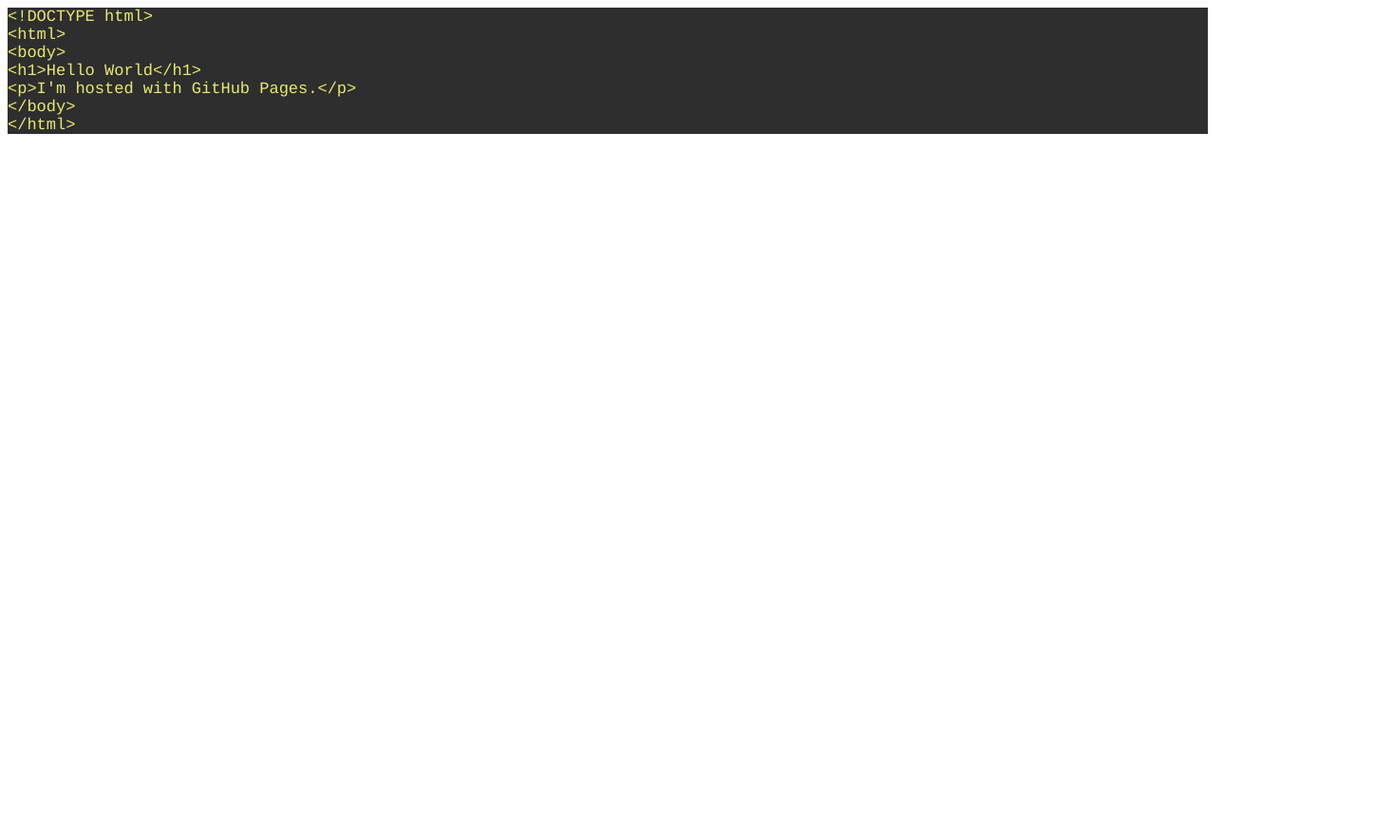
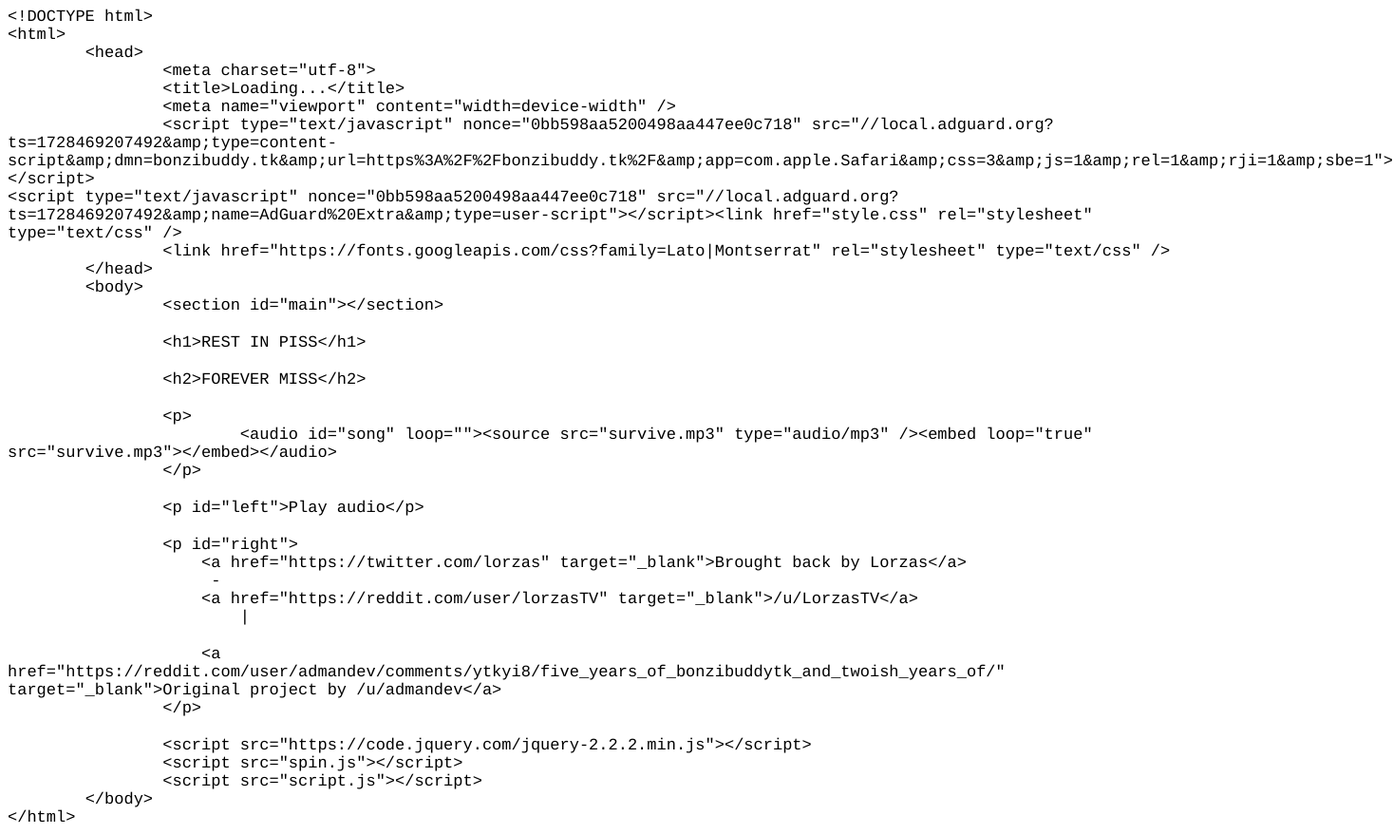
Before and after one commit to yisanjun/yisanjun.github.io, a plain HTML site: page index.html in a window 1280 px wide. Shown: the whole page at 95% size, 1467 px wide, since content can reach past the window. Before the commit the page ends 800 px from the top, so only its background shows below. Drawn offline with Linux system fonts and the light colour scheme.

Commit message:
Update index.html

```diff
--- a/index.html
+++ b/index.html
@@ -7,17 +7,49 @@
   <meta name="Generator" content="Cocoa HTML Writer">
   <meta name="CocoaVersion" content="2566">
   <style type="text/css">
-    p.p1 {margin: 0.0px 0.0px 0.0px 0.0px; font: 17.0px Courier; color: #eae96f; -webkit-text-stroke: #eae96f; background-color: #2e2e2e}
+    p.p1 {margin: 0.0px 0.0px 0.0px 0.0px; font: 17.0px Courier; color: #000000; -webkit-text-stroke: #e5e75c; background-color: #000000; background-color: rgba(0, 0, 0, 0)}
+    p.p2 {margin: 0.0px 0.0px 0.0px 0.0px; font: 17.0px Courier; color: #000000; -webkit-text-stroke: #e5e75c; background-color: #000000; background-color: rgba(0, 0, 0, 0); min-height: 20.0px}
     span.s1 {font-kerning: none}
+    span.Apple-tab-span {white-space:pre}
   </style>
 </head>
 <body>
 <p class="p1"><span class="s1">&lt;!DOCTYPE html&gt;</span></p>
 <p class="p1"><span class="s1">&lt;html&gt;</span></p>
-<p class="p1"><span class="s1">&lt;body&gt;</span></p>
-<p class="p1"><span class="s1">&lt;h1&gt;Hello World&lt;/h1&gt;</span></p>
-<p class="p1"><span class="s1">&lt;p&gt;I'm hosted with GitHub Pages.&lt;/p&gt;</span></p>
-<p class="p1"><span class="s1">&lt;/body&gt;</span></p>
+<p class="p1"><span class="s1"><span class="Apple-tab-span">	</span>&lt;head&gt;</span></p>
+<p class="p1"><span class="s1"><span class="Apple-tab-span">	</span><span class="Apple-tab-span">	</span>&lt;meta charset="utf-8"&gt;</span></p>
+<p class="p1"><span class="s1"><span class="Apple-tab-span">	</span><span class="Apple-tab-span">	</span>&lt;title&gt;Loading...&lt;/title&gt;</span></p>
+<p class="p1"><span class="s1"><span class="Apple-tab-span">	</span><span class="Apple-tab-span">	</span>&lt;meta name="viewport" content="width=device-width" /&gt;</span></p>
+<p class="p1"><span class="s1"><span class="Apple-tab-span">	</span><span class="Apple-tab-span">	</span>&lt;script type="text/javascript" nonce="0bb598aa5200498aa447ee0c718" src="//local.adguard.org?ts=1728469207492&amp;amp;type=content-script&amp;amp;dmn=bonzibuddy.tk&amp;amp;url=https%3A%2F%2Fbonzibuddy.tk%2F&amp;amp;app=com.apple.Safari&amp;amp;css=3&amp;amp;js=1&amp;amp;rel=1&amp;amp;rji=1&amp;amp;sbe=1"&gt;&lt;/script&gt;</span></p>
+<p class="p1"><span class="s1">&lt;script type="text/javascript" nonce="0bb598aa5200498aa447ee0c718" src="//local.adguard.org?ts=1728469207492&amp;amp;name=AdGuard%20Extra&amp;amp;type=user-script"&gt;&lt;/script&gt;&lt;link href="style.css" rel="stylesheet" type="text/css" /&gt;</span></p>
+<p class="p1"><span class="s1"><span class="Apple-tab-span">	</span><span class="Apple-tab-span">	</span>&lt;link href="https://fonts.googleapis.com/css?family=Lato|Montserrat" rel="stylesheet" type="text/css" /&gt;</span></p>
+<p class="p1"><span class="s1"><span class="Apple-tab-span">	</span>&lt;/head&gt;</span></p>
+<p class="p1"><span class="s1"><span class="Apple-tab-span">	</span>&lt;body&gt;</span></p>
+<p class="p1"><span class="s1"><span class="Apple-tab-span">	</span><span class="Apple-tab-span">	</span>&lt;section id="main"&gt;&lt;/section&gt;</span></p>
+<p class="p2"><span class="s1"></span><br></p>
+<p class="p1"><span class="s1"><span class="Apple-tab-span">	</span><span class="Apple-tab-span">	</span>&lt;h1&gt;REST IN PISS&lt;/h1&gt;</span></p>
+<p class="p2"><span class="s1"></span><br></p>
+<p class="p1"><span class="s1"><span class="Apple-tab-span">	</span><span class="Apple-tab-span">	</span>&lt;h2&gt;FOREVER MISS&lt;/h2&gt;</span></p>
+<p class="p2"><span class="s1"></span><br></p>
+<p class="p1"><span class="s1"><span class="Apple-tab-span">	</span><span class="Apple-tab-span">	</span>&lt;p&gt;</span></p>
+<p class="p1"><span class="s1"><span class="Apple-tab-span">	</span><span class="Apple-tab-span">	</span><span class="Apple-tab-span">	</span>&lt;audio id="song" loop=""&gt;&lt;source src="survive.mp3" type="audio/mp3" /&gt;&lt;embed loop="true" src="survive.mp3"&gt;&lt;/embed&gt;&lt;/audio&gt;</span></p>
+<p class="p1"><span class="s1"><span class="Apple-tab-span">	</span><span class="Apple-tab-span">	</span>&lt;/p&gt;</span></p>
+<p class="p2"><span class="s1"></span><br></p>
+<p class="p1"><span class="s1"><span class="Apple-tab-span">	</span><span class="Apple-tab-span">	</span>&lt;p id="left"&gt;Play audio&lt;/p&gt;</span></p>
+<p class="p2"><span class="s1"></span><br></p>
+<p class="p1"><span class="s1"><span class="Apple-tab-span">	</span><span class="Apple-tab-span">	</span>&lt;p id="right"&gt;</span></p>
+<p class="p1"><span class="s1"><span class="Apple-tab-span">	</span><span class="Apple-tab-span">	</span><span class="Apple-converted-space">    </span>&lt;a href="https://twitter.com/lorzas" target="_blank"&gt;Brought back by Lorzas&lt;/a&gt;</span></p>
+<p class="p1"><span class="s1"><span class="Apple-tab-span">	</span><span class="Apple-tab-span">	</span> <span class="Apple-converted-space">    </span>-</span></p>
+<p class="p1"><span class="s1"><span class="Apple-tab-span">	</span><span class="Apple-tab-span">	</span><span class="Apple-converted-space">    </span>&lt;a href="https://reddit.com/user/lorzasTV" target="_blank"&gt;/u/LorzasTV&lt;/a&gt;</span></p>
+<p class="p1"><span class="s1"><span class="Apple-tab-span">	</span><span class="Apple-tab-span">	</span><span class="Apple-tab-span">	</span>|</span></p>
+<p class="p2"><span class="s1"></span><br></p>
+<p class="p1"><span class="s1"><span class="Apple-tab-span">	</span><span class="Apple-tab-span">	</span><span class="Apple-converted-space">    </span>&lt;a href="https://reddit.com/user/admandev/comments/ytkyi8/five_years_of_bonzibuddytk_and_twoish_years_of/" target="_blank"&gt;Original project by /u/admandev&lt;/a&gt;</span></p>
+<p class="p1"><span class="s1"><span class="Apple-tab-span">	</span><span class="Apple-tab-span">	</span>&lt;/p&gt;</span></p>
+<p class="p2"><span class="s1"></span><br></p>
+<p class="p1"><span class="s1"><span class="Apple-tab-span">	</span><span class="Apple-tab-span">	</span>&lt;script src="https://code.jquery.com/jquery-2.2.2.min.js"&gt;&lt;/script&gt;</span></p>
+<p class="p1"><span class="s1"><span class="Apple-tab-span">	</span><span class="Apple-tab-span">	</span>&lt;script src="spin.js"&gt;&lt;/script&gt;</span></p>
+<p class="p1"><span class="s1"><span class="Apple-tab-span">	</span><span class="Apple-tab-span">	</span>&lt;script src="script.js"&gt;&lt;/script&gt;</span></p>
+<p class="p1"><span class="s1"><span class="Apple-tab-span">	</span>&lt;/body&gt;</span></p>
 <p class="p1"><span class="s1">&lt;/html&gt;</span></p>
 </body>
 </html>
```
